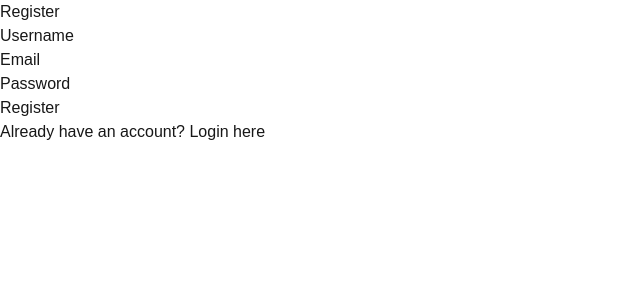
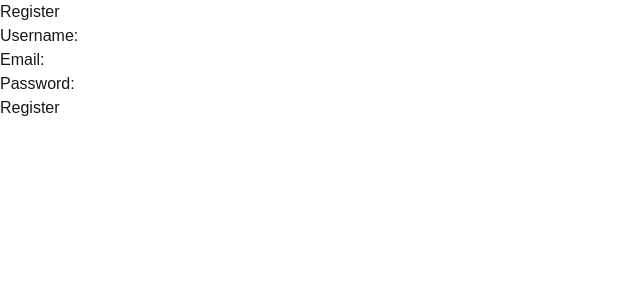
Before and after one commit to sh1vananda/AI-Task-Manager-Frontend, a Next.js app: page /register in a window 1280 px wide. Shown: the top 300 px of the page, without its empty margins (0-640 px from the left). Built offline with nearby package versions, Linux system fonts and the light colour scheme.

Commit message:
fix register endpoint

```diff
--- a/src/pages/register.tsx
+++ b/src/pages/register.tsx
@@ -1,92 +1,73 @@
-import { useState } from 'react';
-import { useRouter } from 'next/router';
+import { useState } from "react";
+import { useRouter } from "next/router";
 
 export default function Register() {
-    const [username, setUsername] = useState('');
-    const [password, setPassword] = useState('');
-    const [email, setEmail] = useState('');
-    const [error, setError] = useState('');
-    const [loading, setLoading] = useState(false);
+    const [username, setUsername] = useState("");
+    const [password, setPassword] = useState("");
+    const [email, setEmail] = useState("");
+    const [error, setError] = useState("");
     const router = useRouter();
 
     const handleRegister = async (e: React.FormEvent) => {
         e.preventDefault();
-        setLoading(true); // Start loading
         try {
-            const response = await fetch(`${process.env.NEXT_PUBLIC_API_URL}/register`, {
-                method: 'POST',
-                headers: { 'Content-Type': 'application/json' },
+            const apiUrl = process.env.NEXT_PUBLIC_API_URL || "http://localhost:8080";
+            const response = await fetch(`${apiUrl}/register`, {
+                method: "POST",
+                headers: { "Content-Type": "application/json" },
                 body: JSON.stringify({ username, password, email }),
             });
 
             if (!response.ok) {
-                throw new Error('Registration failed');
+                const errorData = await response.json();
+                throw new Error(errorData.error || "Registration failed");
             }
 
-            router.push('/login');
+            router.push("/login");
         } catch (error) {
-            let errorMessage = "Failed";
+            let errorMessage = "Failed to register";
             if (error instanceof Error) {
                 errorMessage = error.message;
             }
             console.error(errorMessage);
-            setError(errorMessage); // Update the error state
-        } finally {
-            setLoading(false); // Stop loading
+            setError(errorMessage);
         }
     };
 
     return (
-        <div className="min-h-screen flex items-center justify-center bg-gray-100">
-            <div className="bg-white p-8 rounded-lg shadow-md w-full max-w-md">
-                <h1 className="text-2xl font-bold mb-6 text-center">Register</h1>
-                {error && <p className="text-red-500 text-sm mb-4">{error}</p>}
+        <div>
+            <h1>Register</h1>
+            {error && <p style={{ color: "red" }}>{error}</p>}
             <form onSubmit={handleRegister}>
-                    <div className="mb-4">
-                        <label className="block text-sm font-medium mb-1">Username</label>
+                <div>
+                    <label>Username:</label>
                     <input
                         type="text"
                         value={username}
                         onChange={(e) => setUsername(e.target.value)}
-                            className="w-full p-2 border rounded focus:outline-none focus:border-blue-500"
                         required
                     />
                 </div>
-                    <div className="mb-4">
-                        <label className="block text-sm font-medium mb-1">Email</label>
+                <div>
+                    <label>Email:</label>
                     <input
                         type="email"
                         value={email}
                         onChange={(e) => setEmail(e.target.value)}
-                            className="w-full p-2 border rounded focus:outline-none focus:border-blue-500"
                         required
                     />
                 </div>
-                    <div className="mb-6">
-                        <label className="block text-sm font-medium mb-1">Password</label>
+                <div>
+                    <label>Password:</label>
                     <input
                         type="password"
                         value={password}
                         onChange={(e) => setPassword(e.target.value)}
-                            className="w-full p-2 border rounded focus:outline-none focus:border-blue-500"
                         required
                     />
                 </div>
-                    <button
-                        type="submit"
-                        disabled={loading} // Disable the button while loading
-                        className="w-full bg-green-500 text-white py-2 rounded hover:bg-green-600 transition duration-200"
-                    >
-                        {loading ? "Registering..." : "Register"} {/* Show loading text */}
-                    </button>
+                <button type="submit">Register</button>
             </form>
-                <p className="mt-4 text-center text-sm">
-                    Already have an account?{' '}
-                    <a href="/login" className="text-blue-500 hover:underline">
-                        Login here
-                    </a>
-                </p>
-            </div>
         </div>
     );
 }
```
Lines whose indentation alone changed are shown as unchanged.
